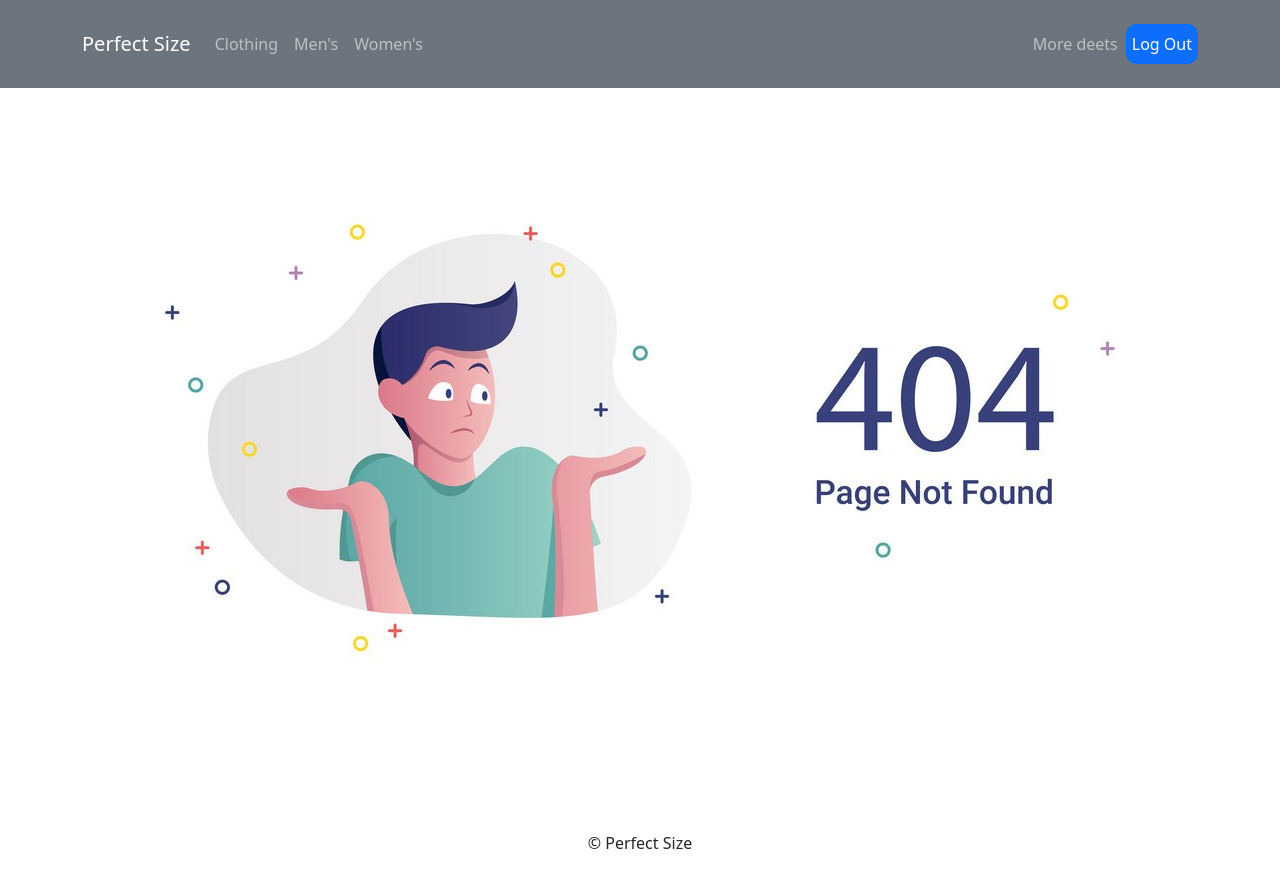
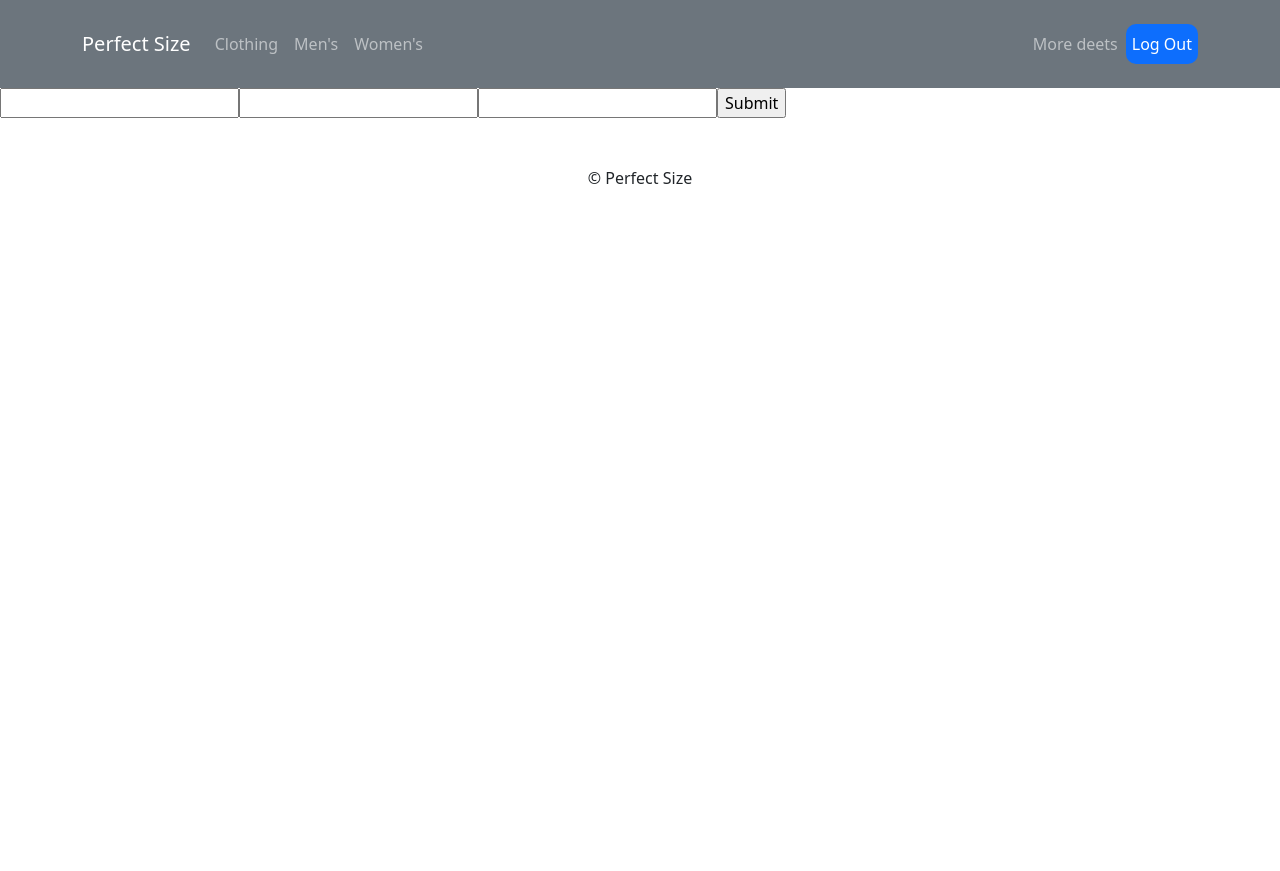
Before and after one commit to mehedihasan99/warehouse-management-client, a React (Create React App) app: page /addProduct in a window 1280 px wide. After the commit the page ends 800 px from the top, so only its background shows below. Built offline with nearby package versions, Linux system fonts and the light colour scheme; no server answers; sample sign-in values are in the browser's storage.

Commit message:
add react-hook-form

```diff
--- a/package.json
+++ b/package.json
@@ -12,6 +12,7 @@
     "react-bootstrap": "^2.3.1",
     "react-dom": "^18.1.0",
     "react-firebase-hooks": "^5.0.3",
+    "react-hook-form": "^7.30.0",
     "react-router-dom": "^6.3.0",
     "react-scripts": "5.0.1",
     "web-vitals": "^2.1.4"
--- a/src/App.js
+++ b/src/App.js
@@ -9,6 +9,7 @@
 import Login from './Pages/Login/Login/Login';
 import Register from './Pages/Login/Register/Register';
 import RequireAuth from './Pages/Login/RequireAuth/RequireAuth';
+import AddProduct from './Pages/AddProduct/AddProduct';
 
 function App() {
   return (
@@ -16,12 +17,17 @@
       <Header></Header>
       <Routes>
         <Route path='/' element={<Home></Home>}></Route>
+        <Route path='/home' element={<Home></Home>}></Route>
         <Route path='/inventory/:id' element={
           <RequireAuth>
             <Inventory></Inventory>
           </RequireAuth>
         }></Route>
-        <Route path='/home' element={<Home></Home>}></Route>
+        <Route path='/addProduct' element={
+          <RequireAuth>
+            <AddProduct></AddProduct>
+          </RequireAuth>
+        }></Route>
         <Route path='/register' element={<Register></Register>}></Route>
         <Route path='/login' element={<Login></Login>}></Route>
         <Route path='*' element={<NotFound></NotFound>}></Route>
--- /dev/null
+++ b/src/Pages/AddProduct/AddProduct.js
@@ -0,0 +1,19 @@
+import React from 'react';
+import './AddProduct.css'
+import { useForm } from "react-hook-form";
+const AddProduct = () => {
+    const { register, handleSubmit } = useForm();
+    const onSubmit = data => console.log(data);
+    return (
+        <div>
+            <form onSubmit={handleSubmit(onSubmit)}>
+                <input {...register("firstName", { required: true, maxLength: 20 })} />
+                <input {...register("lastName", { pattern: /^[A-Za-z]+$/i })} />
+                <input type="number" {...register("age", { min: 18, max: 99 })} />
+                <input type="submit" />
+            </form>
+        </div>
+    );
+};
+
+export default AddProduct;
```
Also changed, not shown: src/Pages/AddProduct/AddProduct.css (added), 1 other file (tests, documents, lock files or other folders).
